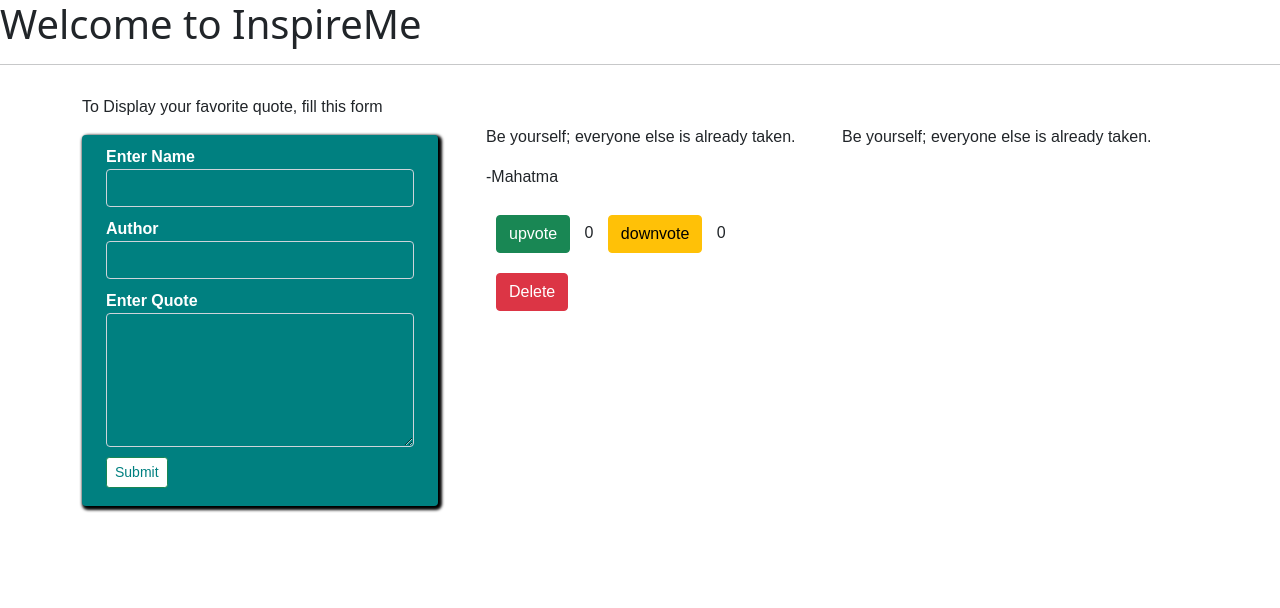
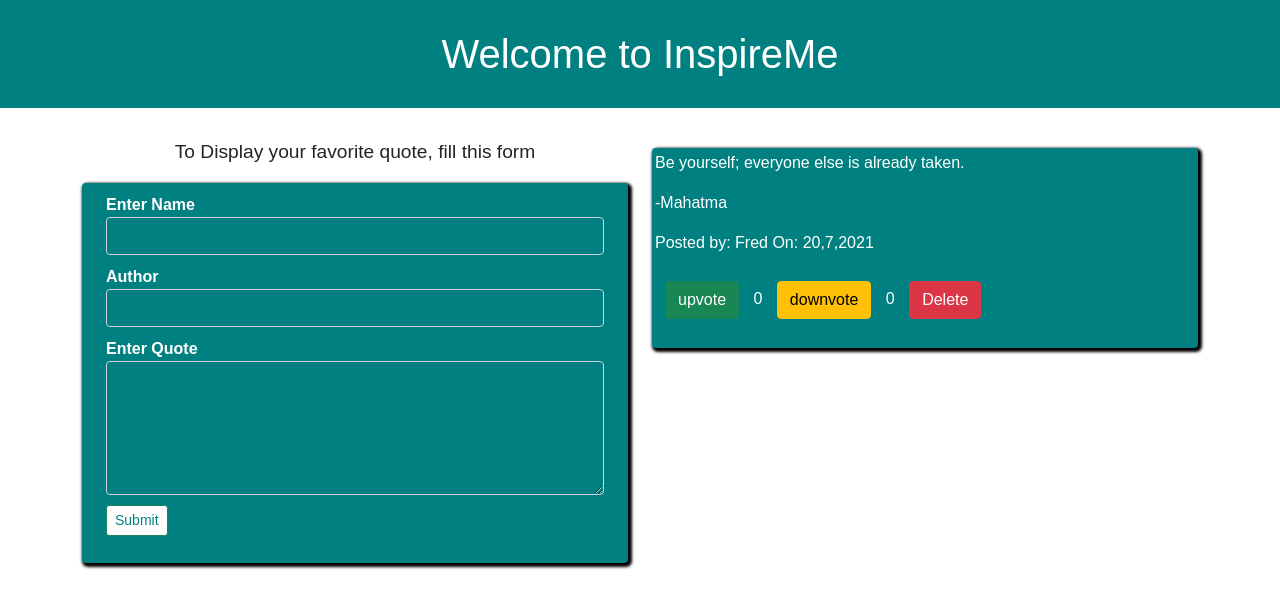
Before and after one commit to FredrickWambua/quote, an Angular app: page / in a window 1280 px wide. Shown: the top 608 px of the page. Built offline with nearby package versions, Linux system fonts and the light colour scheme.

Commit message:
intepolates the properties

```diff
--- a/src/app/quote-creator/quote-creator.component.html
+++ b/src/app/quote-creator/quote-creator.component.html
@@ -1,29 +1,17 @@
-<h1>Welcome to InspireMe</h1>
-<hr>
+<h1 id="header">Welcome to InspireMe</h1>
 <div class="container">
     <div class="row">
-        <div class="col-md-4">
-            <p>To Display your favorite quote, fill this form</p>
+        <div class="col-md-6">
+            <p id="formheader">To Display your favorite quote, fill this form</p>
             <app-form (onsubmit) = 'submitQuote($event)'></app-form>
         </div>
-        <div class="col-md-8">
-            <div class="container">
-                <div class="row">
-                    <div class="col-md-6">
-                        <div *ngFor= 'let creator of quoteCreator let i= index'>
-                            <p>{{creator.quotemsg}} </p>
-                            <p>-{{creator.author }} </p>
-                            <app-quote-detail (isRead)= 'quoteDelete(i)'></app-quote-detail>
-                        </div>
-                    </div>
-                    <div class="col-md-6">
-                        <div *ngFor= 'let creator of quoteCreator let i =index'>
-                            <p>{{creator.quotemsg}} </p>
-                        </div>
-                    </div>
-                </div>
+        <div class="col-md-6 quotesection">
+            <div *ngFor= 'let creator of quoteCreator let i= index' class="quotecontent">
+                <p>{{creator.quotemsg}} </p>
+                <p>-{{creator.author }} </p>
+                <p id="author">Posted by: {{creator.name}} <span id="time">On: 20,7,2021</span></p>
+                <app-quote-detail id="details" (isRead)= 'quoteDelete(i)'></app-quote-detail>
             </div>
         </div>
     </div>
-
 </div>
```
